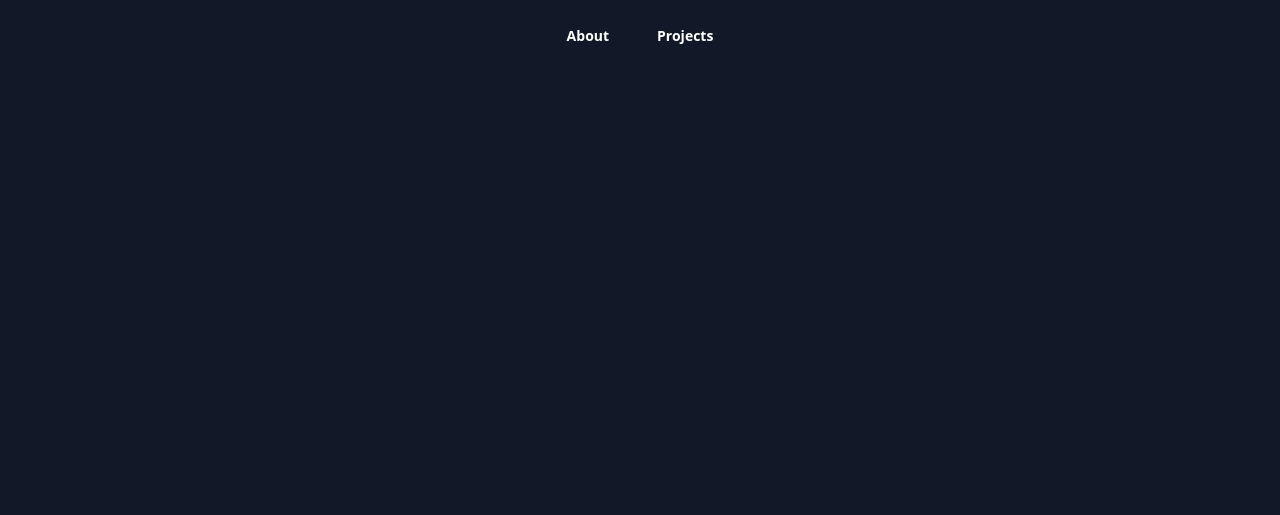
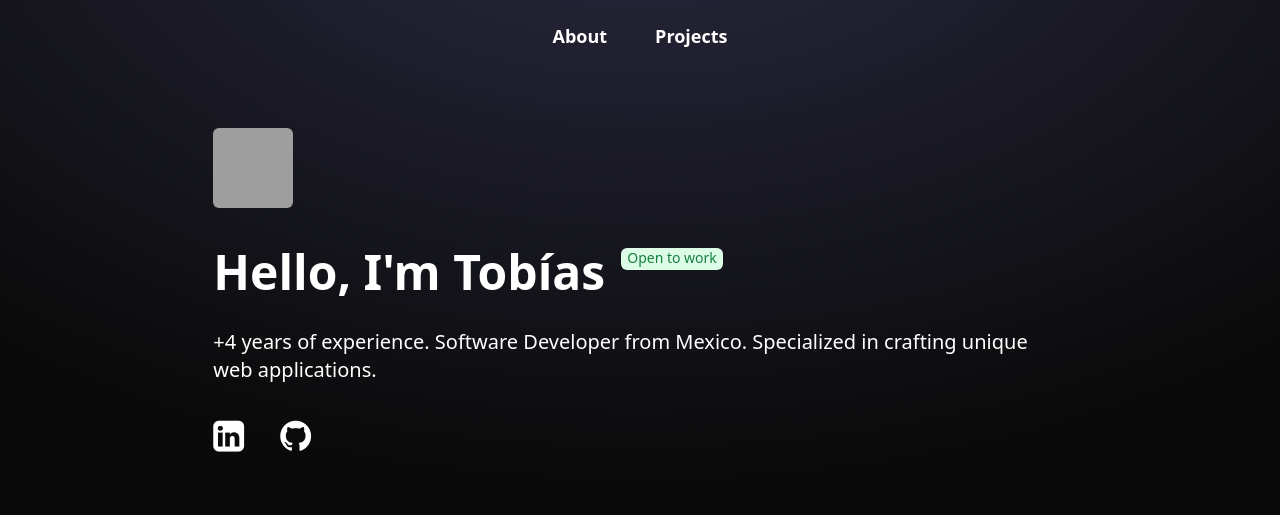
Before and after one commit to juantobiasdl7/portfolio-web-dev, an Astro site: page / in a window 1280 px wide. Built offline with nearby package versions, Linux system fonts and the light colour scheme; Astro itself is replaced by a stand-in of ours; grey boxes are pictures that could not be loaded.

Commit message:
I finished the about section, with a short introduction about myself. I Added social media icons and links.

```diff
--- a/package.json
+++ b/package.json
@@ -15,5 +15,9 @@
     "astro": "^4.5.3",
     "tailwindcss": "^3.4.1",
     "typescript": "^5.4.2"
+  },
+  "devDependencies": {
+    "prettier": "^3.2.5",
+    "prettier-plugin-tailwindcss": "^0.5.12"
   }
 }
--- /dev/null
+++ b/prettier.config.cjs
@@ -0,0 +1,3 @@
+module.exports = {
+    plugins: ['prettier-plugin-tailwindcss'],
+  }
--- a/src/components/Header.astro
+++ b/src/components/Header.astro
@@ -1,4 +1,4 @@
-<header class="bg-gray-900 w-full ">
+<header class="w-full">
     <nav class="mx-auto flex max-w-7xl items-center justify-center p-6 lg:px-14" aria-label="Global">
         <div class="w-full flex justify-end lg:w-0">
             <div id="burger-menu" class="flex lg:hidden">
@@ -11,8 +11,8 @@
             </div>
         </div>
         <div class="hidden w-full lg:flex lg:gap-x-12 justify-center  ">
-            <a href="#" class="text-sm font-semibold leading-6 text-white">About</a>
-            <a href="#" class="text-sm font-semibold leading-6 text-white">Projects</a>
+            <a href="#" class="text-lg font-semibold leading-6 text-white">About</a>
+            <a href="#" class="text-lg font-semibold leading-6 text-white">Projects</a>
         </div>
     </nav>
     <!-- Mobile menu, show/hide based on menu open state. -->
--- a/src/layouts/Layout.astro
+++ b/src/layouts/Layout.astro
@@ -6,11 +6,13 @@ import Header from "../components/Header.astro";
     <head>
 		<meta charset="utf-8" />
 		<link rel="icon" type="image/svg+xml" href="/favicon.svg" />
+        <link rel="stylesheet" href="https://cdnjs.cloudflare.com/ajax/libs/font-awesome/4.7.0/css/font-awesome.min.css">
 		<meta name="viewport" content="width=device-width" />
 		<meta name="generator" content={Astro.generator} />
 		<title>Astro</title>
 	</head>
-	<body class="bg-gray-900">
+	<body>
+        <div class="absolute top-0 z-[-2] h-screen w-screen bg-neutral-950 bg-[radial-gradient(ellipse_80%_80%_at_50%_-20%,rgba(120,119,198,0.3),rgba(255,255,255,0))]"></div>
 		<Header />
         <slot/>
 	</body>
@@ -28,7 +30,7 @@ import Header from "../components/Header.astro";
     body {
         display: flex;
         justify-content: center;
-        border-color: tomato;
+        flex-direction: column;
     }
 
 </style>
--- a/src/pages/index.astro
+++ b/src/pages/index.astro
@@ -1,9 +1,25 @@
 ---
 import Layout from "../layouts/Layout.astro"
+
+/*
+
+*/
 ---
 
 <Layout>
-	<main>
-
+	<main class="flex flex-col w-full items-center">
+		<section class=" w-10/12 md:w-8/12 py-14 text-white">
+			<img class=" h-[80px] w-[80px] rounded-md " src="../../public/phototwo.jpeg" alt="">
+			<h1 class="text-5xl font-bold flex flex-row gap-x-4 pt-10">Hello, I'm Tobías
+				<div class="flex items-start">
+					<span class="inline-flex items-center gap-x-1.5 rounded-md bg-green-100 px-1.5 pb-0.5 text-sm font-medium text-green-700">
+						Open to work
+					</span>
+				</div>
+			</h1>
+			<h2 class="text-xl py-8">+4 years of experience. Software Developer from Mexico. Specialized in crafting unique web applications.</h2>
+			<a href="https://www.linkedin.com/in/tob%C3%ADas/" target="_blank" class="text-4xl mr-8"><i class="fa fa-linkedin-square"></i></a>
+			<a href="https://github.com/juantobiasdl7" target="_blank" class="text-4xl"><i class="fa fa-github"></i></a>
+		</section>
 	</main>
 </Layout>
```
Also changed, not shown: public/photo.png (added), public/phototwo.jpeg (added), 1 other file.
